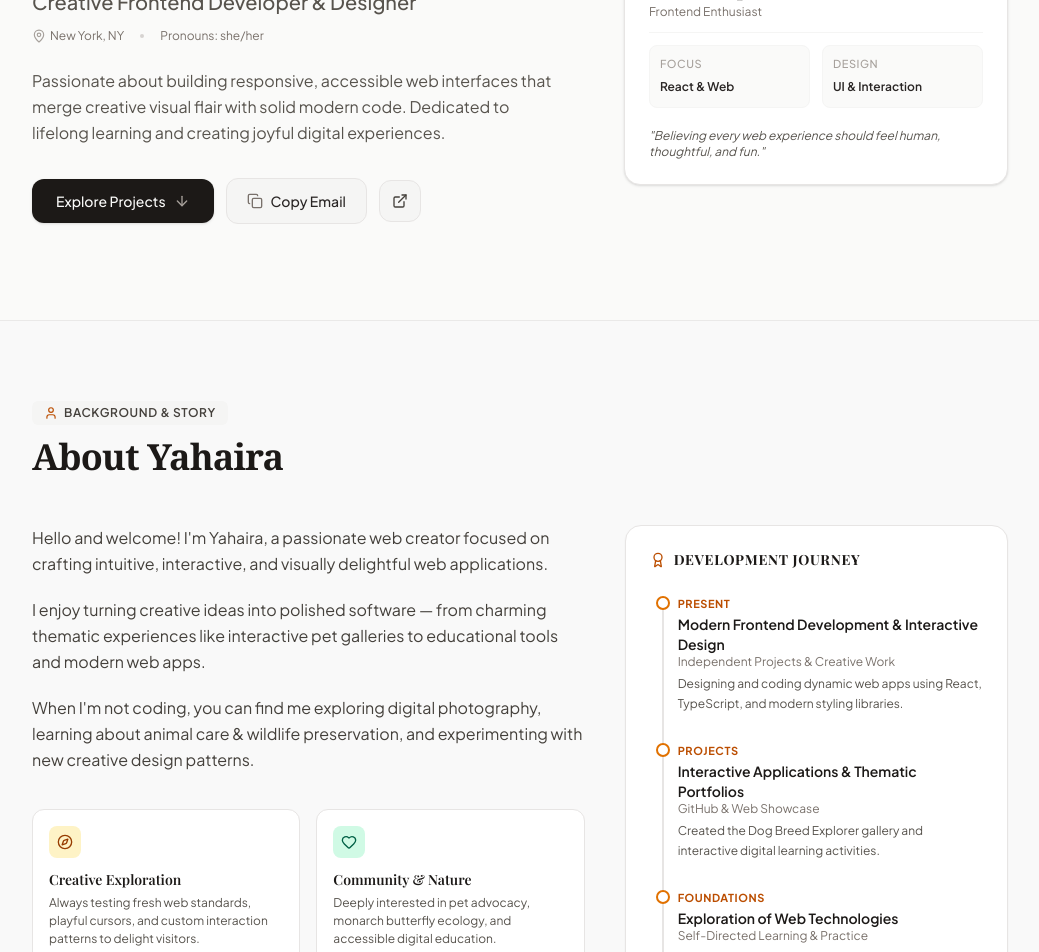
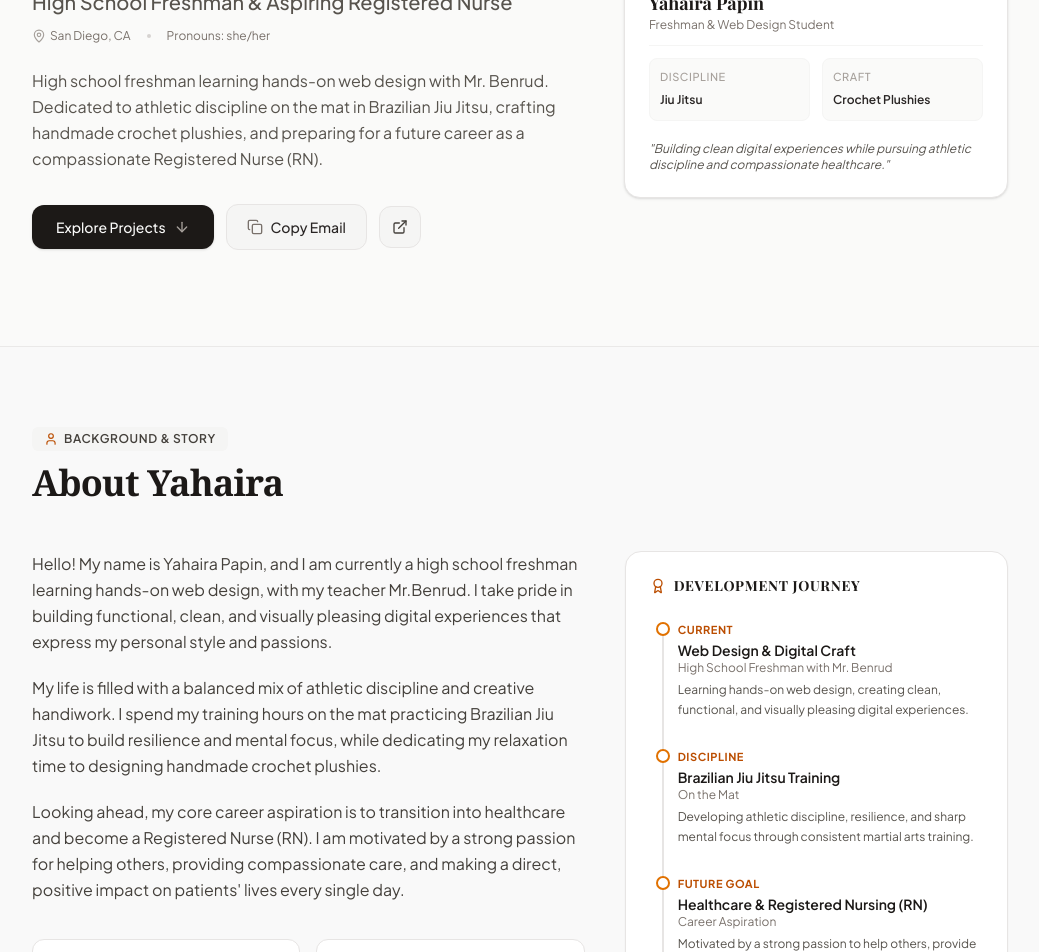
Before and after one commit to Yahaira8/About-me-project, a React (Vite) app: page / in a window 1280 px wide. Shown: the part 380-1332 px from the top of the page, without its empty margins (120-1159 px from the left). Built offline with nearby package versions, Linux system fonts and the light colour scheme; a web font is replaced by a local one.

Commit message:
feat: update personal profile details
Update bio, location, title, and interests to reflect current high school status, hobbies, and career aspirations.

```diff
--- a/src/components/AboutSection.tsx
+++ b/src/components/AboutSection.tsx
@@ -34,22 +34,22 @@ export const AboutSection = () => {
                   <Compass className="w-4 h-4" />
                 </div>
                 <h3 className="text-sm font-semibold text-stone-900 mb-1">
-                  Creative Exploration
+                  Brazilian Jiu Jitsu
                 </h3>
                 <p className="text-xs text-stone-600 leading-normal">
-                  Always testing fresh web standards, playful cursors, and custom interaction patterns to delight visitors.
+                  Training hours on the mat to build athletic discipline, resilience, and sharp mental focus.
                 </p>
               </div>
 
               <div className="p-4 rounded-xl bg-white border border-stone-200 shadow-2xs">
-                <div className="w-8 h-8 rounded-lg bg-emerald-100 text-emerald-800 flex items-center justify-center mb-3">
+                <div className="w-8 h-8 rounded-lg bg-rose-100 text-rose-800 flex items-center justify-center mb-3">
                   <Heart className="w-4 h-4" />
                 </div>
                 <h3 className="text-sm font-semibold text-stone-900 mb-1">
-                  Community & Nature
+                  Crochet Craft & Healthcare
                 </h3>
                 <p className="text-xs text-stone-600 leading-normal">
-                  Deeply interested in pet advocacy, monarch butterfly ecology, and accessible digital education.
+                  Designing handmade plushies during downtime while preparing for a future career as a compassionate Registered Nurse (RN).
                 </p>
               </div>
             </div>
--- a/src/components/Hero.tsx
+++ b/src/components/Hero.tsx
@@ -57,7 +57,7 @@ export const Hero = () => {
 
             {/* Introductory statement */}
             <p className="text-stone-600 text-base leading-relaxed max-w-xl mx-auto md:mx-0 mb-8">
-              Passionate about building responsive, accessible web interfaces that merge creative visual flair with solid modern code. Dedicated to lifelong learning and creating joyful digital experiences.
+              High school freshman learning hands-on web design with Mr. Benrud. Dedicated to athletic discipline on the mat in Brazilian Jiu Jitsu, crafting handmade crochet plushies, and preparing for a future career as a compassionate Registered Nurse (RN).
             </p>
 
             {/* Action Buttons */}
@@ -130,30 +130,30 @@ export const Hero = () => {
                   <h2 className="text-lg font-bold text-stone-900">
                     {profileData.name}
                   </h2>
-                  <p className="text-xs text-stone-500">Frontend Enthusiast</p>
+                  <p className="text-xs text-stone-500">Freshman & Web Design Student</p>
                 </div>
 
                 <div className="pt-3 border-t border-stone-100 grid grid-cols-2 gap-3 text-left">
                   <div className="p-2.5 rounded-lg bg-stone-50 border border-stone-100">
                     <span className="block text-[11px] text-stone-400 font-medium uppercase tracking-wider">
-                      Focus
+                      Discipline
                     </span>
                     <span className="text-xs font-semibold text-stone-800">
-                      React & Web
+                      Jiu Jitsu
                     </span>
                   </div>
                   <div className="p-2.5 rounded-lg bg-stone-50 border border-stone-100">
                     <span className="block text-[11px] text-stone-400 font-medium uppercase tracking-wider">
-                      Design
+                      Craft
                     </span>
                     <span className="text-xs font-semibold text-stone-800">
-                      UI & Interaction
+                      Crochet Plushies
                     </span>
                   </div>
                 </div>
 
                 <div className="pt-2 text-xs text-stone-600 italic">
-                  "Believing every web experience should feel human, thoughtful, and fun."
+                  "Building clean digital experiences while pursuing athletic discipline and compassionate healthcare."
                 </div>
               </div>
             </div>
--- a/src/data.ts
+++ b/src/data.ts
@@ -3,15 +3,15 @@ import { Profile, SkillCategory, Project, TriviaItem, Milestone } from './types'
 export const profileData: Profile = {
   name: 'Yahaira Papin',
   pronouns: 'she/her',
-  title: 'Creative Frontend Developer & Designer',
-  location: 'New York, NY',
+  title: 'High School Freshman & Aspiring Registered Nurse',
+  location: 'San Diego, CA',
   email: 'yahairapapin@gmail.com',
   github: 'https://github.com/Yahaira8',
-  statusMessage: 'Building engaging web experiences & exploring creative interfaces',
+  statusMessage: 'Learning hands-on web design with Mr. Benrud • BJJ & Crochet',
   bio: [
-    "Hello and welcome! I'm Yahaira, a passionate web creator focused on crafting intuitive, interactive, and visually delightful web applications.",
-    "I enjoy turning creative ideas into polished software — from charming thematic experiences like interactive pet galleries to educational tools and modern web apps.",
-    "When I'm not coding, you can find me exploring digital photography, learning about animal care & wildlife preservation, and experimenting with new creative design patterns."
+    "Hello! My name is Yahaira Papin, and I am currently a high school freshman learning hands-on web design, with my teacher Mr.Benrud. I take pride in building functional, clean, and visually pleasing digital experiences that express my personal style and passions.",
+    "My life is filled with a balanced mix of athletic discipline and creative handiwork. I spend my training hours on the mat practicing Brazilian Jiu Jitsu to build resilience and mental focus, while dedicating my relaxation time to designing handmade crochet plushies.",
+    "Looking ahead, my core career aspiration is to transition into healthcare and become a Registered Nurse (RN). I am motivated by a strong passion for helping others, providing compassionate care, and making a direct, positive impact on patients' lives every single day."
   ]
 };
 
@@ -38,12 +38,12 @@ export const skillsData: SkillCategory[] = [
     ]
   },
   {
-    title: 'Interests & Values',
+    title: 'Passions & Pursuits',
     iconName: 'Sparkles',
     skills: [
-      { name: 'Animal Advocacy & Pet Care', level: 'Passion', description: 'Informed pet nutrition, breed personalities, rescue care' },
-      { name: 'Nature & Wildlife Ecology', level: 'Passion', description: 'Monarch butterfly conservation and environmental education' },
-      { name: 'Continuous Learning', level: 'Ongoing', description: 'Always expanding frontend engineering and design horizons' }
+      { name: 'Brazilian Jiu Jitsu', level: 'Training', description: 'Building athletic discipline, resilience, and mental focus on the mat' },
+      { name: 'Handmade Crochet', level: 'Creative Craft', description: 'Designing handmade crochet plushies with patience and artistry' },
+      { name: 'Healthcare & Nursing', level: 'Career Goal', description: 'Aspiring to become a compassionate Registered Nurse (RN)' }
     ]
   }
 ];
@@ -93,44 +93,44 @@ export const projectsData: Project[] = [
 export const triviaQuestions: TriviaItem[] = [
   {
     id: 'trivia-1',
-    question: "Which web experience featured custom paw print and dog bone mouse cursors?",
-    options: ["Photos & Breed Explorer", "Weather Dashboard", "Task Tracker", "Audio Synthesizer"],
+    question: "What martial art does Yahaira practice on the mat to build resilience and mental focus?",
+    options: ["Brazilian Jiu Jitsu", "Karate", "Taekwondo", "Judo"],
     correctIndex: 0,
-    explanation: "Yahaira built the delightful 'Photos' dog-themed gallery with custom paw-print cursors and personality trait cards!"
+    explanation: "Yahaira trains in Brazilian Jiu Jitsu to develop athletic discipline, resilience, and mental focus!"
   },
   {
     id: 'trivia-2',
-    question: "Which insect's migration and life cycle inspired educational matching activities?",
-    options: ["Honeybee", "Monarch Butterfly", "Dragonfly", "Ladybug"],
-    correctIndex: 1,
-    explanation: "Yahaira created engaging interactive matching activities and quizzes about monarch butterflies!"
+    question: "What creative handiwork does Yahaira design during relaxation time?",
+    options: ["Handmade crochet plushies", "Woodworking", "Origami", "Glassblowing"],
+    correctIndex: 0,
+    explanation: "Yahaira loves designing handmade crochet plushies with patience, care, and creative styling!"
   },
   {
     id: 'trivia-3',
-    question: "What is Yahaira's primary focus when creating digital experiences?",
-    options: ["Complex enterprise legacy systems", "Crafting intuitive, delightful, and human-friendly web apps", "Data mining algorithms only", "Command-line terminal utilities"],
-    correctIndex: 1,
-    explanation: "Yahaira specializes in user-centered design, combining expressive interfaces with solid modern frontend engineering."
+    question: "What is Yahaira's core future career aspiration in healthcare?",
+    options: ["Registered Nurse (RN)", "Hospital Architect", "Pharmacist", "Medical Equipment Designer"],
+    correctIndex: 0,
+    explanation: "Yahaira aspires to become a Registered Nurse (RN) to provide compassionate patient care and make a daily positive difference."
   }
 ];
 
 export const journeyMilestones: Milestone[] = [
   {
-    year: 'Present',
-    title: 'Modern Frontend Development & Interactive Design',
-    organization: 'Independent Projects & Creative Work',
-    description: 'Designing and coding dynamic web apps using React, TypeScript, and modern styling libraries.'
+    year: 'Current',
+    title: 'Web Design & Digital Craft',
+    organization: 'High School Freshman with Mr. Benrud',
+    description: 'Learning hands-on web design, creating clean, functional, and visually pleasing digital experiences.'
   },
   {
-    year: 'Projects',
-    title: 'Interactive Applications & Thematic Portfolios',
-    organization: 'GitHub & Web Showcase',
-    description: 'Created the Dog Breed Explorer gallery and interactive digital learning activities.'
+    year: 'Discipline',
+    title: 'Brazilian Jiu Jitsu Training',
+    organization: 'On the Mat',
+    description: 'Developing athletic discipline, resilience, and sharp mental focus through consistent martial arts training.'
   },
   {
-    year: 'Foundations',
-    title: 'Exploration of Web Technologies',
-    organization: 'Self-Directed Learning & Practice',
-    description: 'Built foundational knowledge in HTML, CSS, JavaScript, and responsive design principles.'
+    year: 'Future Goal',
+    title: 'Healthcare & Registered Nursing (RN)',
+    organization: 'Career Aspiration',
+    description: 'Motivated by a strong passion to help others, provide compassionate care, and make a direct positive impact on patients.'
   }
 ];
```
